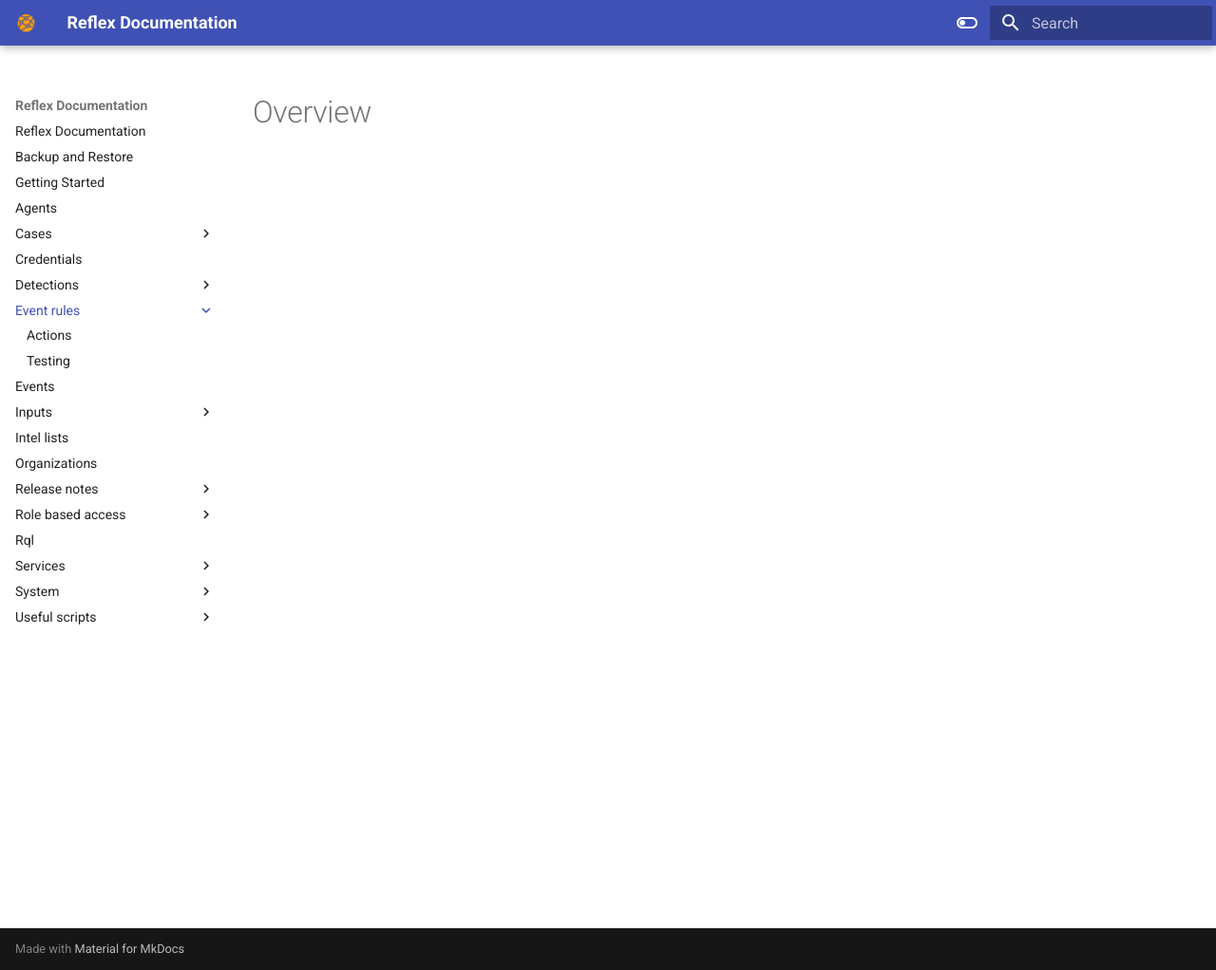
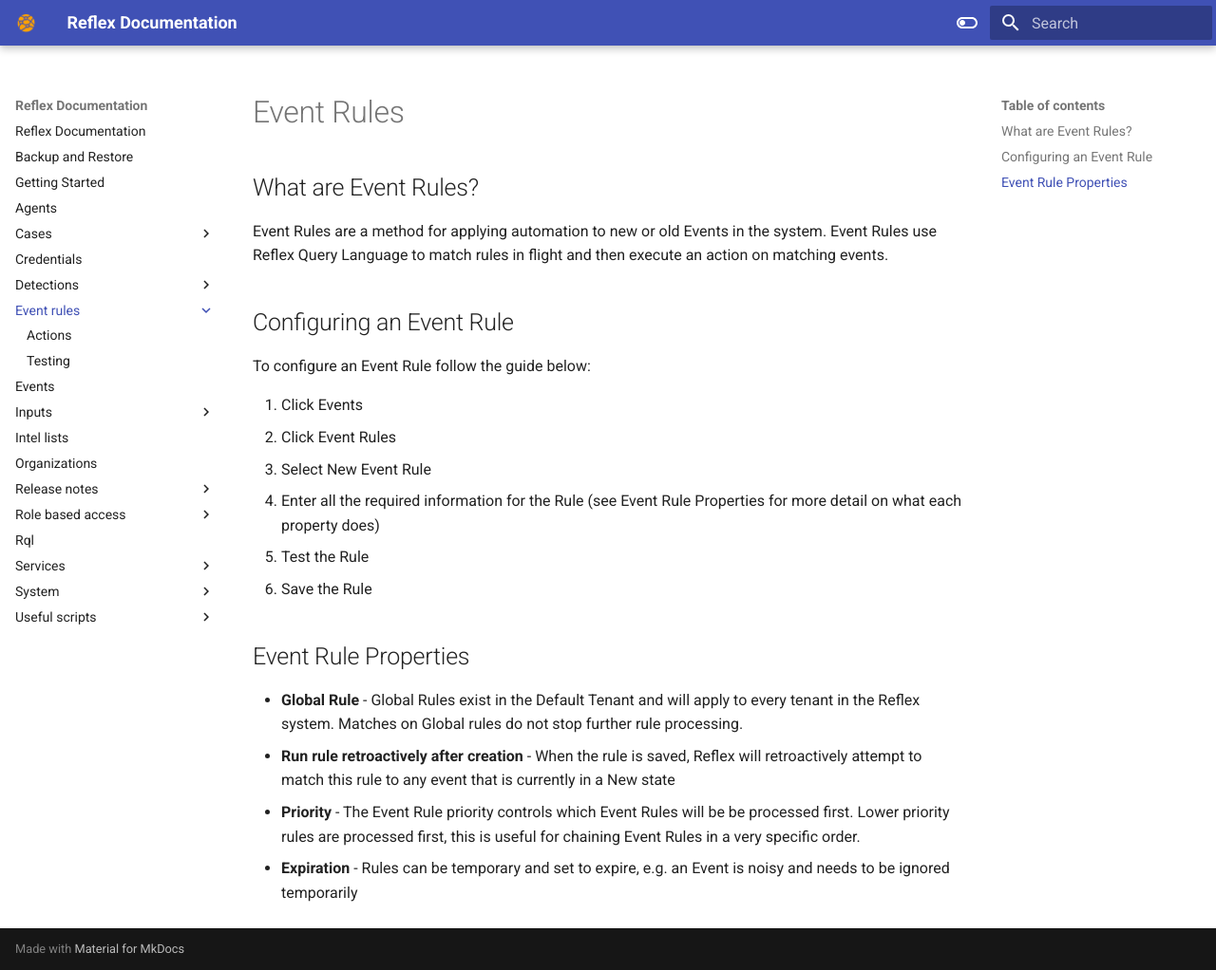
Before and after one commit to reflexsoar/reflex-docs, an MkDocs documentation site: the page built from docs/event-rules/index.md, in a window 1280 px wide and 1022 px high. Shown: the whole window at 95% size. Built offline with MkDocs 1.6.1 and Material for MkDocs 9.7.7, drawn with Linux system fonts in a browser that asks for light colours.

Commit message:
document adjustments

```diff
--- a/docs/event-rules/index.md
+++ b/docs/event-rules/index.md
@@ -1 +1,22 @@
-# Overview
+# Event Rules
+
+## What are Event Rules?
+Event Rules are a method for applying automation to new or old Events in the system.  Event Rules use Reflex Query Language to match rules in flight and then execute an action on matching events.
+
+## Configuring an Event Rule
+To configure an Event Rule follow the guide below:
+
+1. Click Events
+2. Click Event Rules
+3. Select New Event Rule
+4. Enter all the required information for the Rule (see Event Rule Properties for more detail on what each property does)
+5. Test the Rule
+6. Save the Rule
+
+
+## Event Rule Properties
+
+- **Global Rule** - Global Rules exist in the Default Tenant and will apply to every tenant in the Reflex system. Matches on Global rules do not stop further rule processing.
+- **Run rule retroactively after creation** - When the rule is saved, Reflex will retroactively attempt to match this rule to any event that is currently in a New state
+- **Priority** - The Event Rule priority controls which Event Rules will be be processed first.  Lower priority rules are processed first, this is useful for chaining Event Rules in a very specific order.
+- **Expiration** - Rules can be temporary and set to expire, e.g. an Event is noisy and needs to be ignored temporarily
```
Also changed, not shown: docs/release-notes/2022.08.00.md (+6 -0 lines).
